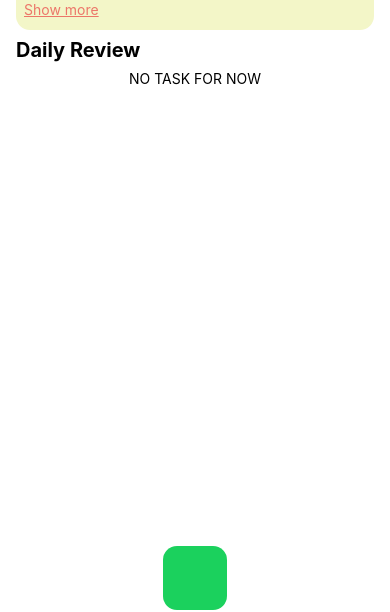
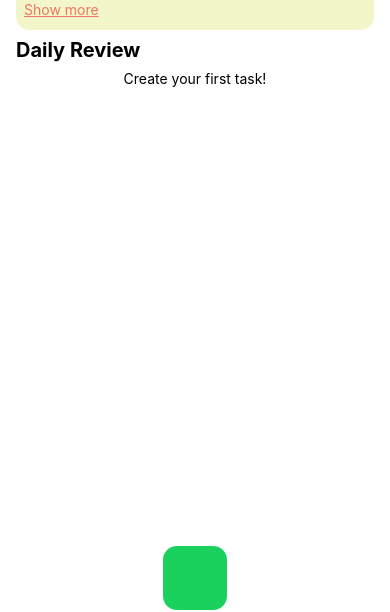
Before and after one commit to DavideMono/pills-reminder, a React Native app: screen /Home in a window 390 px wide. Shown: the part 218-830 px from the top of the page. Built offline with nearby package versions, Linux system fonts and the light colour scheme; some icons are missing.

Commit message:
feat(home): add fallback text

```diff
--- a/src/pages/Home.tsx
+++ b/src/pages/Home.tsx
@@ -85,7 +85,7 @@ const Home: VFC<NativeStackScreenProps<ScreenList, 'Home'>> = (props) => {
         </ScrollView>
       ) : (
         <View style={[styles.component, styles.noTaskContainer, styles.generalTaskContainer]}>
-          <Text>NO TASK FOR NOW</Text>
+          <Text>Create your first task!</Text>
         </View>
       )}
     </DismissKeyboardView>
```
